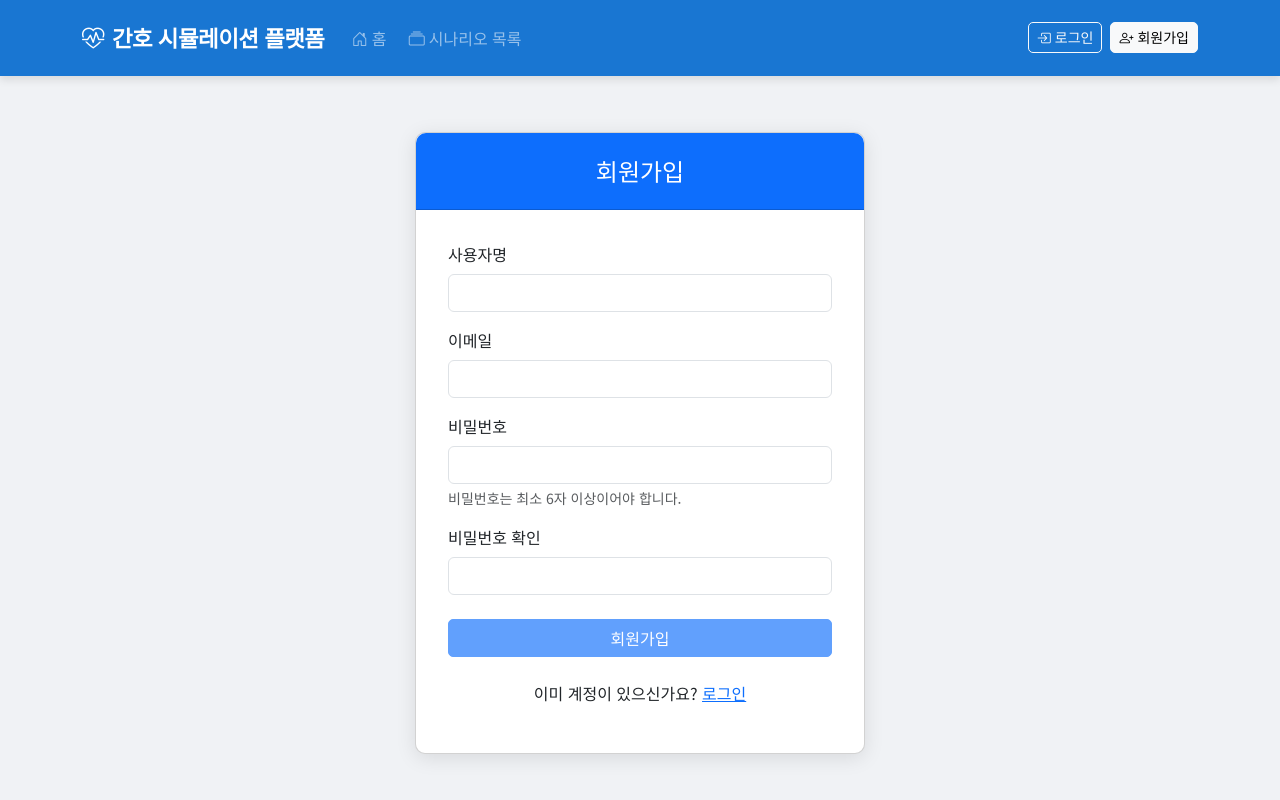
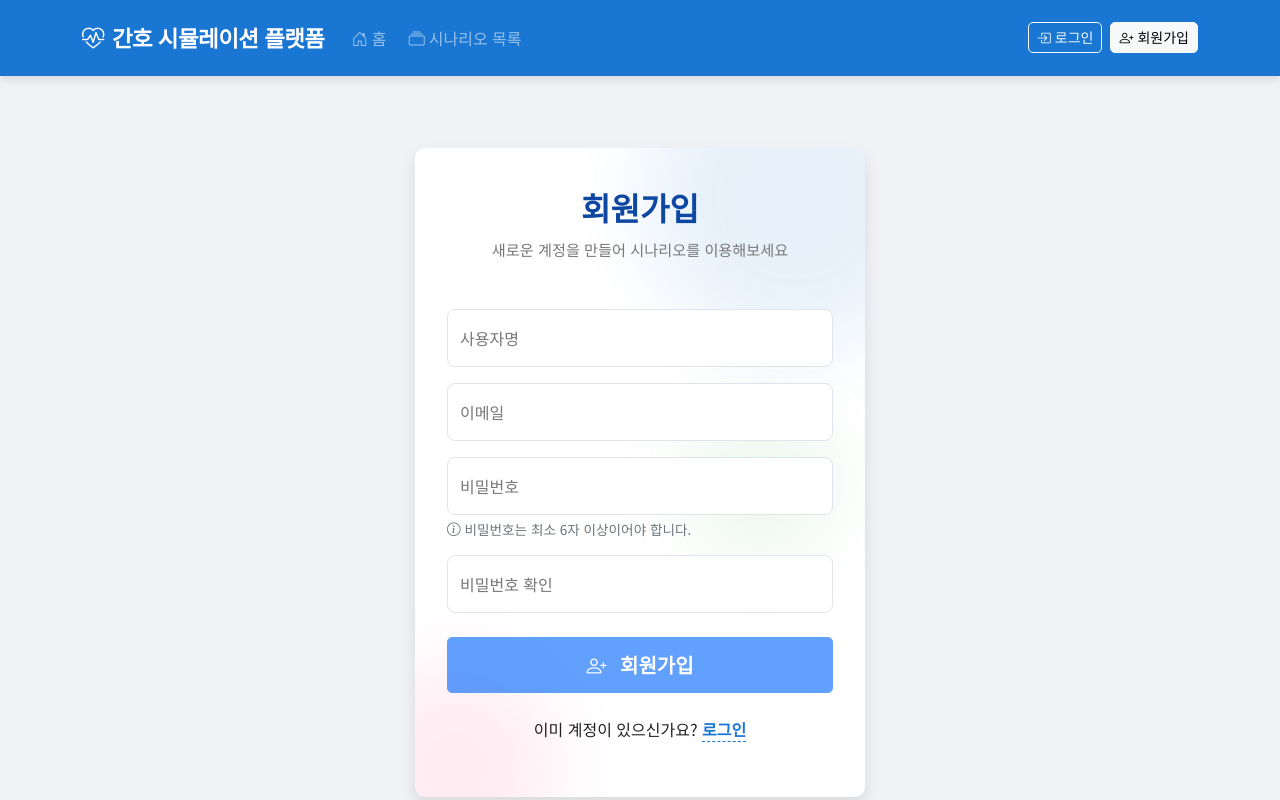
Before and after one commit to foranother/nursing_project_front, a Vue app: page /register in a window 1280 px wide. Shown: the top 800 px of the page. Built offline with nearby package versions, Linux system fonts and the light colour scheme; no server answers.

Commit message:
Update Register.vue

```diff
--- a/src/views/Register.vue
+++ b/src/views/Register.vue
@@ -1,79 +1,95 @@
 <template>
   <div class="register-page">
-    <div class="card">
-      <div class="card-header bg-primary text-white text-center">
-        <h1 class="h4 mb-0">회원가입</h1>
+    <div class="register-card">
+      <div class="register-header">
+        <h1>회원가입</h1>
+        <p class="subheading">새로운 계정을 만들어 시나리오를 이용해보세요</p>
       </div>
-      <div class="card-body">
+
+      <div class="register-body">
         <div v-if="error" class="alert alert-danger">
-          {{ error }}
+          <i class="bi bi-exclamation-triangle-fill me-2"></i>{{ error }}
         </div>
 
         <form @submit.prevent="register">
-          <div class="mb-3">
-            <label for="username" class="form-label">사용자명</label>
+          <div class="form-floating mb-3">
             <input
               type="text"
               class="form-control"
               id="username"
+              placeholder="사용자명"
               v-model="form.username"
               required
               :disabled="loading"
             >
+            <label for="username">사용자명</label>
           </div>
 
-          <div class="mb-3">
-            <label for="email" class="form-label">이메일</label>
+          <div class="form-floating mb-3">
             <input
               type="email"
               class="form-control"
               id="email"
+              placeholder="name@example.com"
               v-model="form.email"
               required
               :disabled="loading"
             >
+            <label for="email">이메일</label>
           </div>
 
-          <div class="mb-3">
-            <label for="password" class="form-label">비밀번호</label>
+          <div class="form-floating mb-3">
             <input
               type="password"
               class="form-control"
               id="password"
+              placeholder="비밀번호"
               v-model="form.password"
               required
               :disabled="loading"
               minlength="6"
             >
-            <div class="form-text">비밀번호는 최소 6자 이상이어야 합니다.</div>
+            <label for="password">비밀번호</label>
+            <div class="form-text mt-1">
+              <i class="bi bi-info-circle me-1"></i>비밀번호는 최소 6자 이상이어야 합니다.
+            </div>
           </div>
 
-          <div class="mb-4">
-            <label for="password_confirm" class="form-label">비밀번호 확인</label>
+          <div class="form-floating mb-4">
             <input
               type="password"
               class="form-control"
+              :class="{'is-invalid': passwordMismatch}"
               id="password_confirm"
+              placeholder="비밀번호 확인"
               v-model="form.password_confirm"
               required
               :disabled="loading"
             >
-            <div v-if="passwordMismatch" class="text-danger mt-1">
+            <label for="password_confirm">비밀번호 확인</label>
+            <div v-if="passwordMismatch" class="invalid-feedback">
               비밀번호가 일치하지 않습니다.
             </div>
           </div>
 
           <div class="d-grid">
-            <button type="submit" class="btn btn-primary" :disabled="loading || passwordMismatch">
+            <button type="submit" class="btn btn-primary btn-lg submit-btn" :disabled="loading || passwordMismatch">
               <span v-if="loading" class="spinner-border spinner-border-sm me-2" role="status" aria-hidden="true"></span>
+              <span v-else><i class="bi bi-person-plus me-2"></i></span>
               회원가입
             </button>
           </div>
         </form>
 
-        <div class="mt-4 text-center">
+        <div class="mt-4 text-center login-link">
           <p>이미 계정이 있으신가요? <router-link :to="{ name: 'Login' }">로그인</router-link></p>
         </div>
+      </div>
+
+      <div class="register-background">
+        <div class="shape shape1"></div>
+        <div class="shape shape2"></div>
+        <div class="shape shape3"></div>
       </div>
     </div>
   </div>
@@ -128,20 +144,146 @@ export default {
 <style scoped>
 .register-page {
   max-width: 450px;
-  margin: 2rem auto;
+  margin: 3rem auto;
+  position: relative;
 }
 
-.card {
-  border-radius: 10px;
-  box-shadow: 0 4px 20px rgba(0, 0, 0, 0.1);
+.register-card {
+  border-radius: var(--border-radius);
+  background-color: white;
+  overflow: hidden;
+  box-shadow: var(--shadow-lg);
+  position: relative;
 }
 
-.card-header {
-  padding: 1.5rem;
-  border-radius: 10px 10px 0 0;
+.register-header {
+  padding: 2.5rem 2rem 1.5rem;
+  text-align: center;
+  position: relative;
+  z-index: 1;
 }
 
-.card-body {
-  padding: 2rem;
+.register-header h1 {
+  font-weight: 700;
+  font-size: 2rem;
+  margin-bottom: 0.75rem;
+  color: var(--primary-dark);
+}
+
+.subheading {
+  color: #777;
+  font-size: 0.95rem;
+  margin-bottom: 0;
+}
+
+.register-body {
+  padding: 1.5rem 2rem 2.5rem;
+  position: relative;
+  z-index: 1;
+}
+
+.form-floating > label {
+  color: #777;
+}
+
+.form-control {
+  border: 1px solid #e1e5eb;
+  border-radius: 8px;
+  padding: 0.75rem 1rem;
+  height: calc(3.5rem + 2px);
+}
+
+.form-control:focus {
+  border-color: var(--primary-color);
+  box-shadow: 0 0 0 0.25rem rgba(25, 118, 210, 0.15);
+}
+
+.form-text {
+  font-size: 0.85rem;
+  color: #6c757d;
+}
+
+.submit-btn {
+  padding: 0.75rem 1rem;
+  font-weight: 600;
+  transition: all 0.3s ease;
+}
+
+.submit-btn:hover {
+  transform: translateY(-2px);
+  box-shadow: 0 4px 8px rgba(0, 0, 0, 0.1);
+}
+
+.login-link a {
+  color: var(--primary-color);
+  font-weight: 600;
+  text-decoration: none;
+  border-bottom: 1px dashed;
+  transition: all 0.2s ease;
+}
+
+.login-link a:hover {
+  color: var(--primary-dark);
+}
+
+.register-background {
+  position: absolute;
+  top: 0;
+  left: 0;
+  right: 0;
+  bottom: 0;
+  overflow: hidden;
+  z-index: 0;
+}
+
+.shape {
+  position: absolute;
+  filter: blur(40px);
+  opacity: 0.1;
+  border-radius: 50%;
+}
+
+.shape1 {
+  background-color: var(--primary-color);
+  width: 300px;
+  height: 300px;
+  top: -100px;
+  right: -80px;
+}
+
+.shape2 {
+  background-color: var(--accent-color);
+  width: 200px;
+  height: 200px;
+  bottom: -70px;
+  left: -60px;
+}
+
+.shape3 {
+  background-color: #4caf50;
+  width: 150px;
+  height: 150px;
+  top: 40%;
+  left: 60%;
+}
+
+.alert {
+  border-radius: 8px;
+  padding: 1rem;
+  margin-bottom: 1.5rem;
+}
+
+@media (max-width: 576px) {
+  .register-page {
+    margin: 2rem 1rem;
+  }
+
+  .register-header {
+    padding: 2rem 1.5rem 1rem;
+  }
+
+  .register-body {
+    padding: 1rem 1.5rem 2rem;
+  }
 }
 </style>
```
